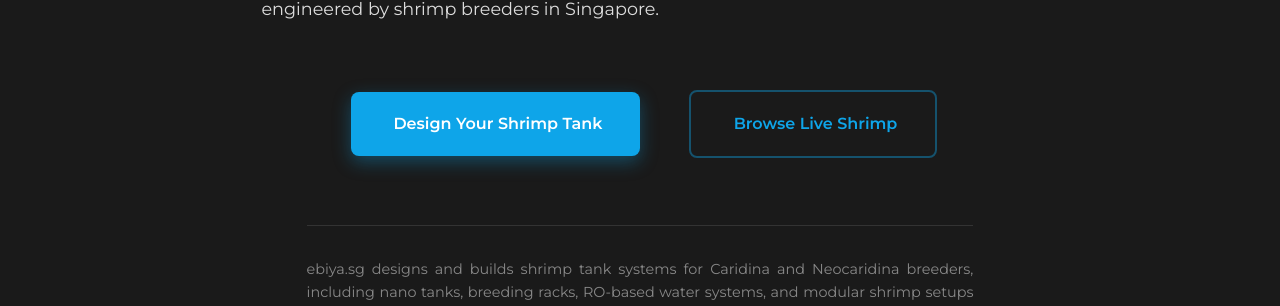
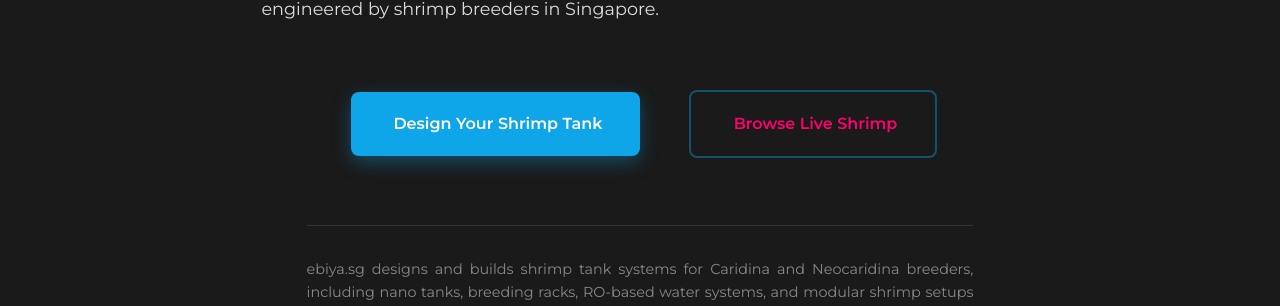
Before and after one commit to m33lucky-benny/ebiya-main, a Jekyll site: the page built from index.html, in a window 1280 px wide. Shown: the part 302-608 px from the top of the page. Built offline with Jekyll 4.4.1, drawn with Linux system fonts in a browser that asks for light colours.

Commit message:
Update _button.scss

```diff
--- a/_sass/_button.scss
+++ b/_sass/_button.scss
@@ -50,7 +50,7 @@
 
 .btn-ghost {
   background: transparent;
-  color: #0ea5e9;
+  color: var(--secondary);//#0ea5e9;
 
   border: 2px solid rgba(14, 165, 233, 0.4);
 
```
